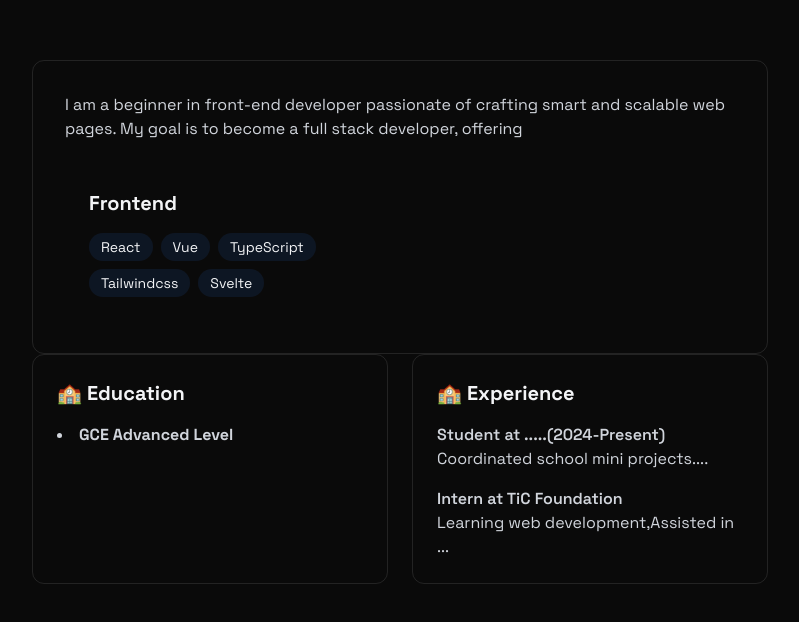
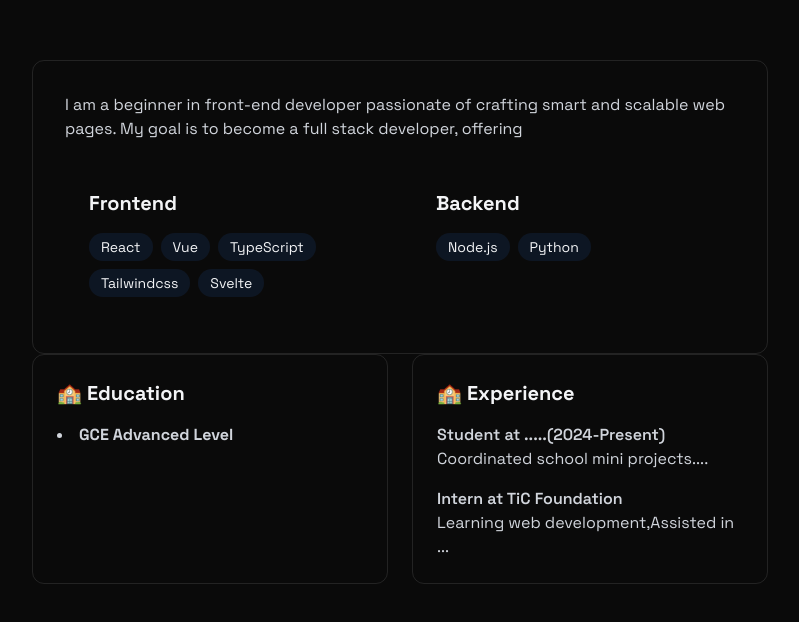
Before and after one commit to martinengo2108-collab/Learning_React_Js, a React (Vite) app in the folder Portfolio/: page / in a window 1280 px wide. Shown: the part 912-1534 px from the top of the page, without its empty margins (240-1039 px from the left). Built offline with nearby package versions, Linux system fonts and the light colour scheme.

Commit message:
Refactor Navbar and enhance About component styling with skill tags

```diff
--- a/Portfolio/src/components/Navbar.jsx
+++ b/Portfolio/src/components/Navbar.jsx
@@ -16,7 +16,7 @@
 
                 <a href="#home" className="font-mono text-xl font-bold text-white">
                     {" "}
-                    Martine <span className="text-blue-500">.tech</span>
+                    Martine<span className="text-blue-500">.tech</span>
                     {" "}
                 </a>
 
--- a/Portfolio/src/components/sections/About.jsx
+++ b/Portfolio/src/components/sections/About.jsx
@@ -9,7 +9,6 @@
 
     const backendSkills = [
         "Node.js",
-
         "Python",
     ]
     return (
@@ -34,9 +33,11 @@
                             <h3 className="text-xl font-bold mb-4">Frontend</h3>
 
                             <div className="flex flex-wrap gap-2">
-                                {frontendSkills.map((tech) => (
+                                {frontendSkills.map((tech, key) => (
 
-                                    <span className="bg-blue-500/10 text-blue py-1 px-3 rounded-full text-sm hover:bg-blue-500/20
+                                    <span
+                                        key={key}
+                                        className="bg-blue-500/10 text-blue py-1 px-3 rounded-full text-sm hover:bg-blue-500/20
                                     hover:shadow-[0_2px_8px_rgba(59,130,2246,0.2) transition">
                                         {tech}
                                     </span>
@@ -44,6 +45,26 @@
                                 ))}
                             </div>
                         </div>
+
+                        <div className="rounded-xl p-6 hover:-translate-y-1 transition-all">
+
+                            <h3 className="text-xl font-bold mb-4">Backend</h3>
+
+                            <div className="flex flex-wrap gap-2">
+                                {backendSkills.map((tech, key) => (
+
+                                    <span
+                                        key={key}
+                                        className="bg-blue-500/10 text-blue py-1 px-3 rounded-full text-sm hover:bg-blue-500/20
+                                    hover:shadow-[0_2px_8px_rgba(59,130,2246,0.2) transition">
+                                        {tech}
+                                    </span>
+
+                                ))}
+                            </div>
+                        </div>
+
+
                     </div>
                 </div>
 
```
